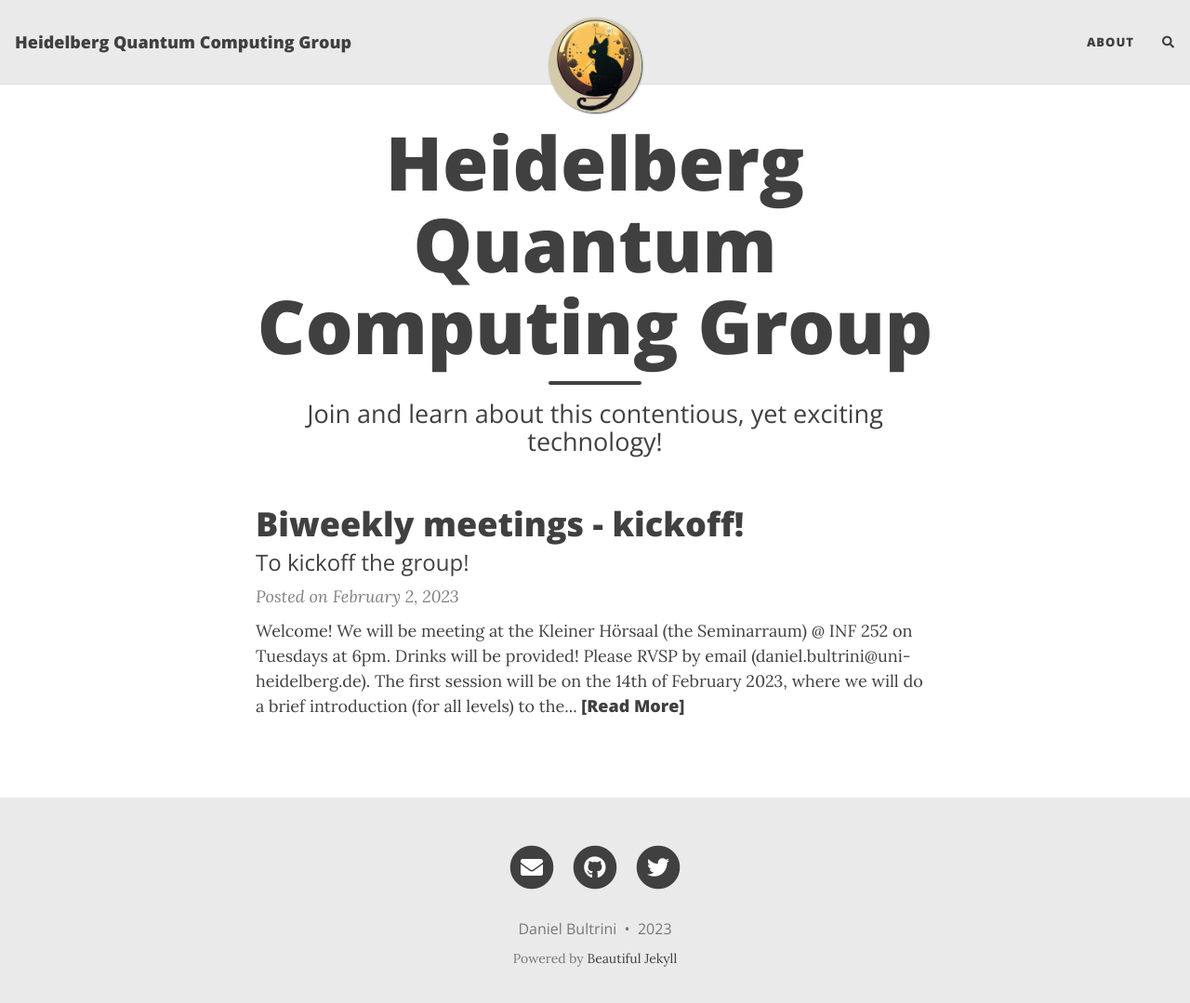
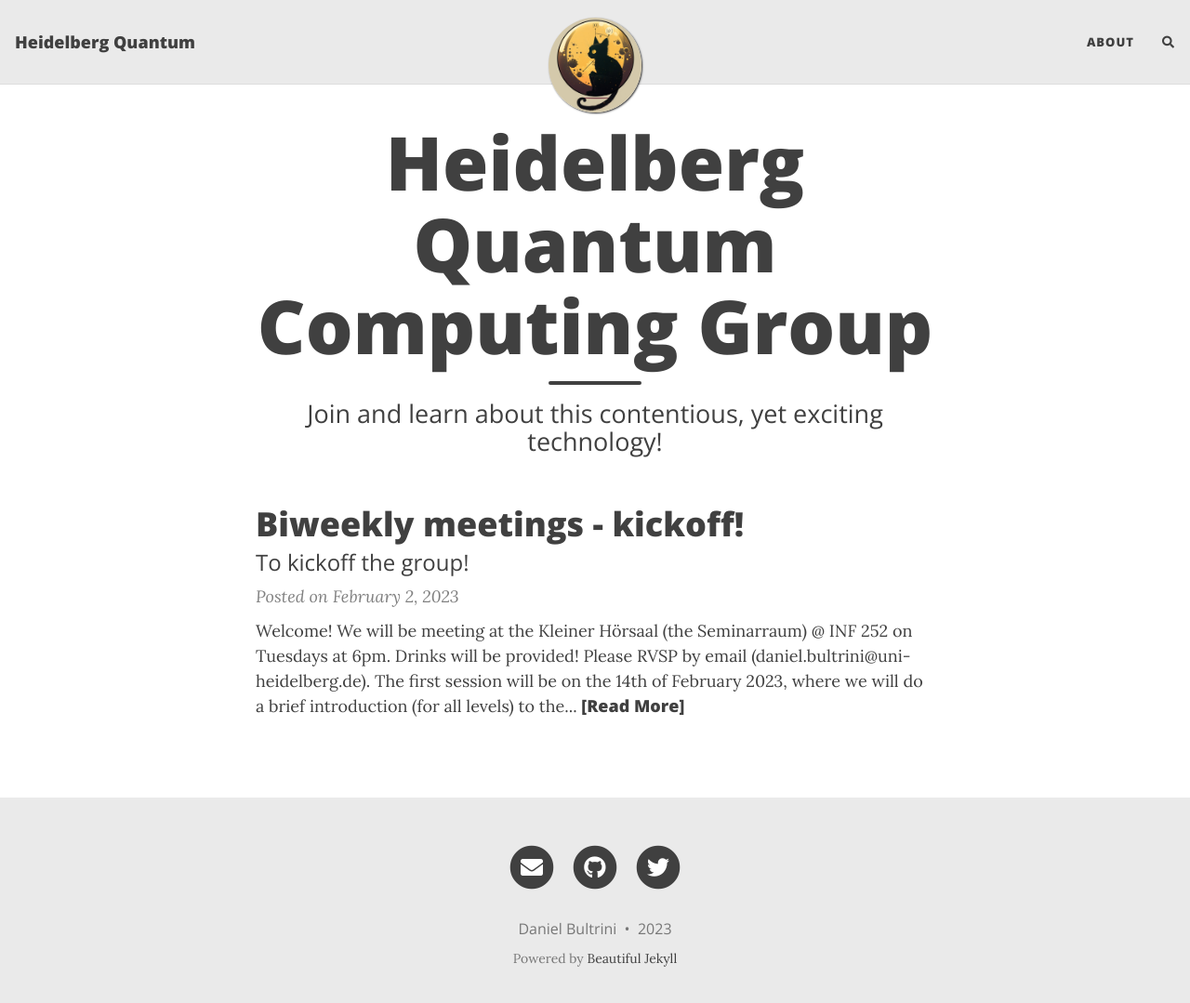
Before and after one commit to HeidelbergQuantum/heidelbergquantum.github.io, a Jekyll site: the page built from index.html, in a window 1280 px wide and 1092 px high. Shown: the top 1079 px of the window at 93% size. Built offline with Jekyll 4.4.1, drawn with Linux system fonts in a browser that asks for light colours; nearby versions of some CDN libraries; the list of posts is cut into pages by our own code; comment, search, counter and statistics services are not loaded.

Commit message:
change title

```diff
--- a/_config.yml
+++ b/_config.yml
@@ -10,7 +10,7 @@
 ############################
 
 # Name of website
-title: Heidelberg Quantum Computing Group
+title: Heidelberg Quantum
 
 # Your name to show in the footer
 author: Daniel Bultrini
```
Also changed, not shown: 1 other file.
